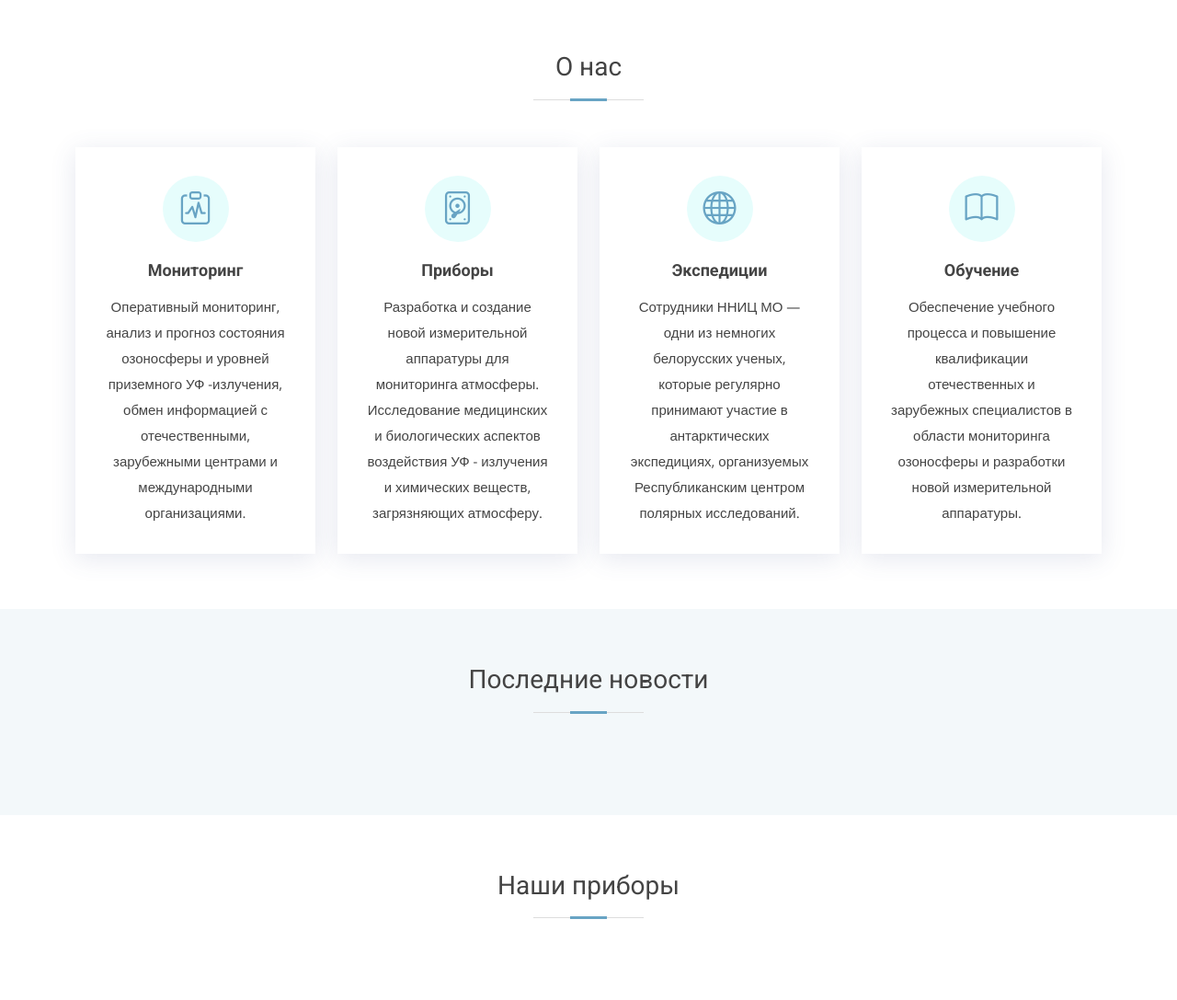
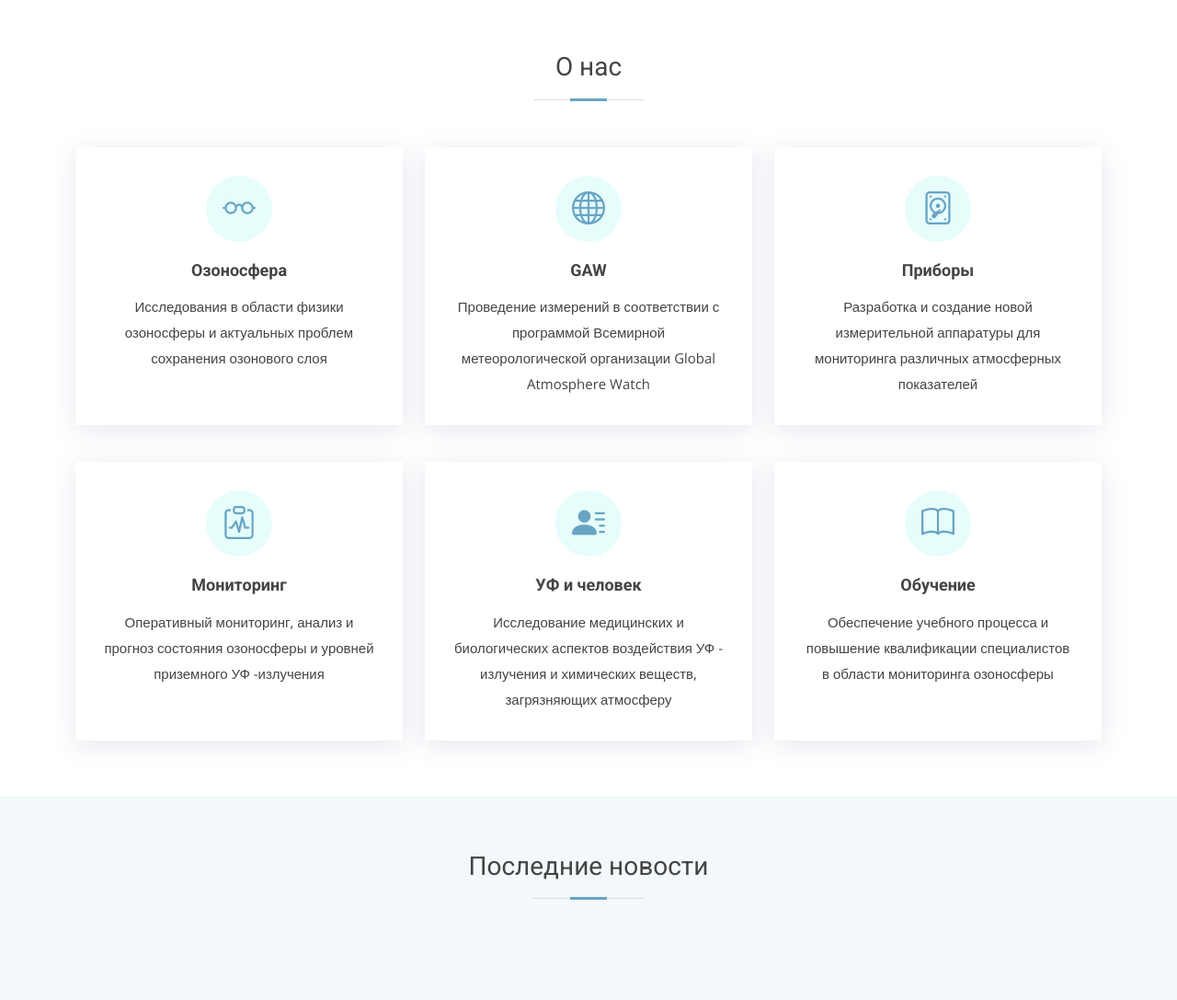
Before and after one commit to silkov78/ozone-bsu, a Django app: page / in a window 1280 px wide. Shown: the part 804-1891 px from the top of the page at 92% size. Run offline with Django 4.2, Linux system fonts and the light colour scheme; data that the repository does not hold is empty; some libraries are stand-ins or nearby versions.

Commit message:
researches on main page

```diff
--- a/templates/about.html
+++ b/templates/about.html
@@ -13,8 +13,7 @@
                 <h2>Направления исследований</h2>
             </div>
 
-            <div class="history__body d-flex">
-                <div class="hisory__abstracts col-lg-12">
+            <div class="history__body" data-aos="fade-up" data-aos-easing="ease-in-out" data-aos-duration="650">
                 <blockquote class="annual-blockquote">
                     <p class="history__abstract">
                         Учреждение Белорусского государственного университета Национальный научно-исследовательский центр мониторинга озоносферы; (ННИЦ МО БГУ) создано 14 июня 1997 года в соответствии с постановлением Совета Министров Республики Беларусь от 14.05.97 №484, приказом Министерства образования от 27.06.97 №353, приказом ректора Белгосуниверситета от 02.07.97 №573-Д.
@@ -26,7 +25,6 @@
                         Утвержденное название ННИЦ МО БГУ на английском языке - National Ozone Monitoring Research and Education Center of the Belarusian State University. Сокращенные формы NOMREC, NOMREC BSU или BSU-NOMREC используются в качестве наименования озонового центра во Всемирном центре данных по озону и ультрафиолетовой радиации (World Ozone and Ultraviolet Data Center, WOUDC) и других международных организациях.
                     </p>
                 </blockquote>
-                </div>
             </div>
 
             <div class="row">
--- a/templates/index.html
+++ b/templates/index.html
@@ -38,7 +38,94 @@
                     <h2>О нас</h2>
                 </div>
 
+
                 <div class="row">
+                    <div class="col-md-6 col-lg-4 d-flex align-items-stretch" data-aos="fade-up" data-aos-easing="ease-in-out" data-aos-duration="750">
+                        <div class="icon-box icon-box-cyan">
+                            <div class="icon">
+                                <i class="bi bi-eyeglasses"></i>
+                            </div>
+                            <h4 class="title">
+                                Озоносфера
+                            </h4>
+                            <p class="description">
+                                Исследования в области физики озоносферы и актуальных проблем сохранения озонового слоя
+                            </p>
+                        </div>
+                    </div>
+
+                    <div class="col-md-6 col-lg-4 d-flex align-items-stretch" data-aos="fade-up" data-aos-easing="ease-in-out" data-aos-duration="650">
+                        <div class="icon-box icon-box-cyan">
+                            <div class="icon">
+                                <i class="bi bi-globe"></i>
+                            </div>
+                            <h4 class="title">
+                                GAW
+                            </h4>
+                            <p class="description">
+                                Проведение измерений в соответствии с программой Всемирной метеорологической организации Global Atmosphere Watch
+                            </p>
+                        </div>
+                    </div>
+
+                    <div class="col-md-6 col-lg-4 d-flex align-items-stretch" data-aos="fade-up" data-aos-easing="ease-in-out" data-aos-duration="550">
+                        <div class="icon-box icon-box-cyan">
+                            <div class="icon">
+                                <i class="bi bi-device-hdd"></i>
+                            </div>
+                            <h4 class="title">
+                                Приборы
+                            </h4>
+                            <p class="description">
+                                Разработка и создание новой измерительной аппаратуры для мониторинга различных атмосферных показателей
+                            </p>
+                        </div>
+                    </div>
+
+                    <div class="col-md-6 col-lg-4 d-flex align-items-stretch" data-aos="fade-up" data-aos-easing="ease-in-out" data-aos-duration="450">
+                        <div class="icon-box icon-box-cyan">
+                            <div class="icon">
+                                <i class="bi bi-clipboard-pulse"></i>
+                            </div>
+                            <h4 class="title">
+                                Мониторинг
+                            </h4>
+                            <p class="description">
+                                Оперативный мониторинг, анализ и прогноз состояния озоносферы и уровней приземного УФ
+                                -излучения
+                            </p>
+                        </div>
+                    </div>
+
+                    <div class="col-md-6 col-lg-4 d-flex align-items-stretch" data-aos="fade-up" data-aos-easing="ease-in-out" data-aos-duration="650">
+                        <div class="icon-box icon-box-cyan">
+                            <div class="icon">
+                                <i class="bi bi-person-lines-fill"></i>
+                            </div>
+                            <h4 class="title">
+                                УФ и человек
+                            </h4>
+                            <p class="description">
+                                Исследование медицинских и биологических аспектов воздействия УФ - излучения и химических веществ, загрязняющих атмосферу
+                            </p>
+                        </div>
+                    </div>
+
+                    <div class="col-md-6 col-lg-4 d-flex align-items-stretch" data-aos="fade-up" data-aos-easing="ease-in-out" data-aos-duration="750">
+                        <div class="icon-box icon-box-cyan">
+                            <div class="icon">
+                                <i class="bi bi-book"></i>
+                            </div>
+                            <h4 class="title">
+                                Обучение
+                            </h4>
+                            <p class="description">
+                                Обеспечение учебного процесса и повышение квалификации специалистов в
+                                области мониторинга озоносферы
+                            </p>
+                        </div>
+                    </div>
+                <!-- <div class="row">
                     <div class="col-md-6 col-lg-3 d-flex align-items-stretch" data-aos="fade-up" data-aos-easing="ease-in-out" data-aos-duration="450">
                         <div class="icon-box icon-box-cyan">
                             <div class="icon">
@@ -101,7 +188,7 @@
                         </div>
                     </div>
 
-                </div>
+                </div> -->
             </div>
 
         </section>
```
Lines whose indentation alone changed are shown as unchanged.
